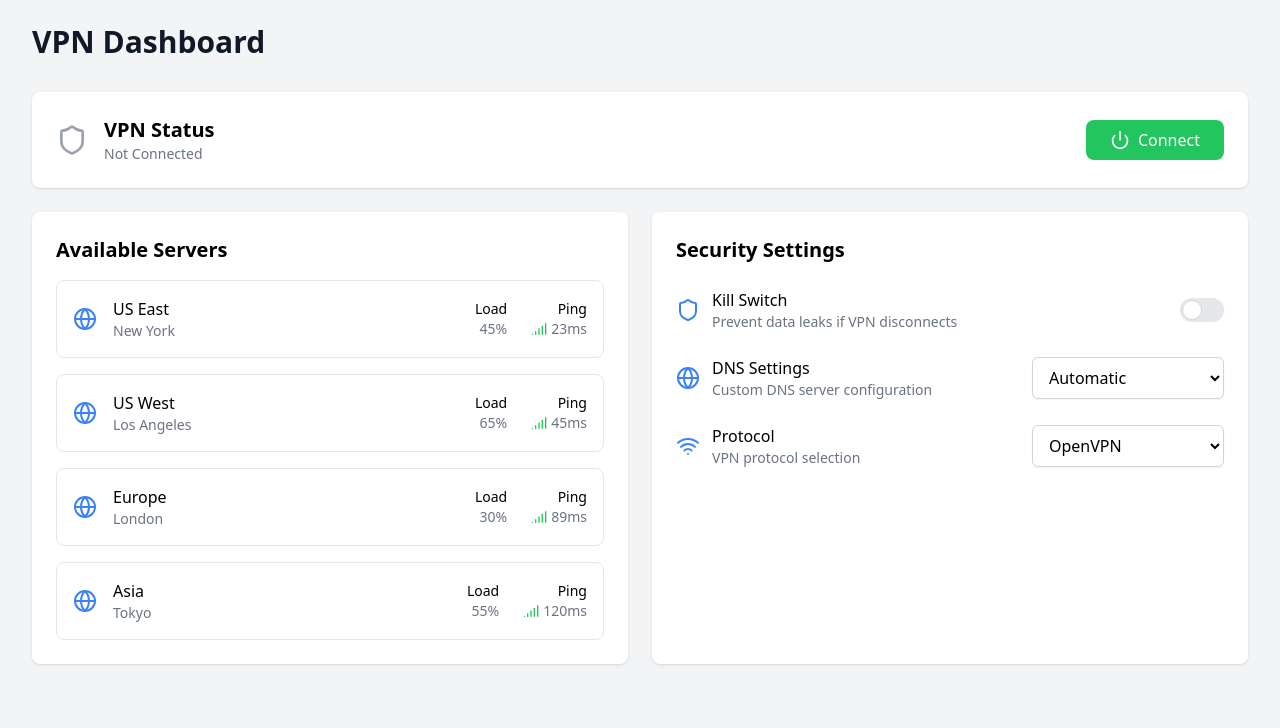
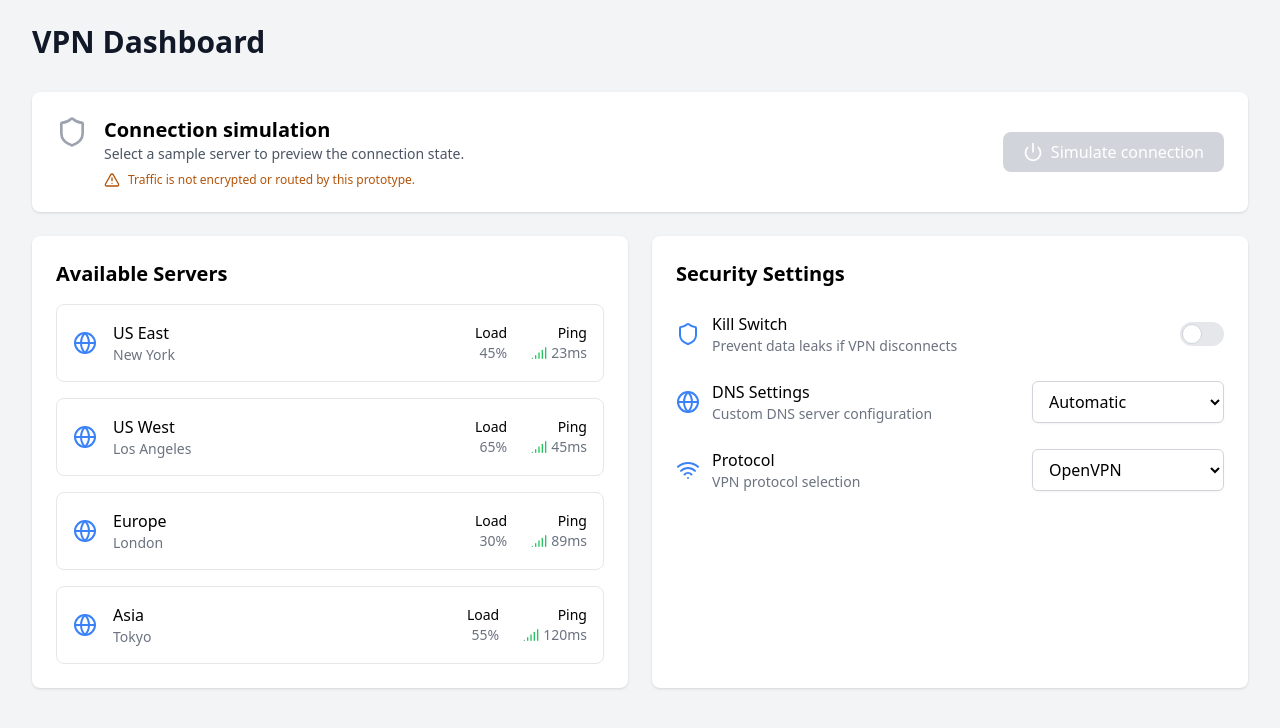
Before and after one commit to shikakker/VPNDASHBOARD, a React (Vite) app: page / in a window 1280 px wide. Both pictures are taken after a click on the button "Open demo dashboard". Shown: the top 728 px of the page. Built offline with nearby package versions, Linux system fonts and the light colour scheme.

Commit message:
fix: make VPN connection state explicitly simulated

```diff
--- a/src/components/dashboard/ConnectionStatus.tsx
+++ b/src/components/dashboard/ConnectionStatus.tsx
@@ -1,5 +1,5 @@
 import React from 'react';
-import { Shield, Power } from 'lucide-react';
+import { Shield, Power, AlertTriangle } from 'lucide-react';
 import type { Server } from '../../types/server';
 
 type Props = {
@@ -9,26 +9,34 @@ type Props = {
 };
 
 export function ConnectionStatus({ isConnected, selectedServer, onToggleConnection }: Props) {
+  const canToggle = Boolean(selectedServer);
+  let statusText = 'Select a sample server to preview the connection state.';
+  if (selectedServer && !isConnected) statusText = selectedServer.name + ' selected. No VPN tunnel is active.';
+  if (selectedServer && isConnected) statusText = 'UI simulation active for ' + selectedServer.name + '. No VPN tunnel has been created.';
+
   return (
     <div className="bg-white rounded-lg shadow p-6">
-      <div className="flex items-center justify-between">
-        <div className="flex items-center space-x-4">
-          <Shield className={`h-8 w-8 ${isConnected ? 'text-green-500' : 'text-gray-400'}`} />
+      <div className="flex flex-col gap-4 sm:flex-row sm:items-center sm:justify-between">
+        <div className="flex items-start space-x-4">
+          <Shield className={isConnected ? 'h-8 w-8 text-amber-500' : 'h-8 w-8 text-gray-400'} aria-hidden="true" />
           <div>
-            <h2 className="text-xl font-semibold">VPN Status</h2>
-            <p className={`text-sm ${isConnected ? 'text-green-500' : 'text-gray-500'}`}>
-              {isConnected ? `Connected to ${selectedServer?.name}` : 'Not Connected'}
-            </p>
+            <h2 className="text-xl font-semibold">Connection simulation</h2>
+            <p className="text-sm text-gray-600">{statusText}</p>
+            <div className="mt-2 flex items-center gap-2 text-xs text-amber-700">
+              <AlertTriangle className="h-4 w-4" aria-hidden="true" />
+              Traffic is not encrypted or routed by this prototype.
+            </div>
           </div>
         </div>
         <button
           onClick={onToggleConnection}
-          className={`flex items-center px-6 py-2 rounded-lg text-white ${
-            isConnected ? 'bg-red-500 hover:bg-red-600' : 'bg-green-500 hover:bg-green-600'
-          }`}
+          disabled={!canToggle}
+          className={isConnected
+            ? 'flex items-center justify-center px-5 py-2 rounded-lg text-white bg-gray-700 hover:bg-gray-800 disabled:cursor-not-allowed disabled:bg-gray-300'
+            : 'flex items-center justify-center px-5 py-2 rounded-lg text-white bg-blue-600 hover:bg-blue-700 disabled:cursor-not-allowed disabled:bg-gray-300'}
         >
-          <Power className="h-5 w-5 mr-2" />
-          {isConnected ? 'Disconnect' : 'Connect'}
+          <Power className="h-5 w-5 mr-2" aria-hidden="true" />
+          {isConnected ? 'End simulation' : 'Simulate connection'}
         </button>
       </div>
     </div>
```
